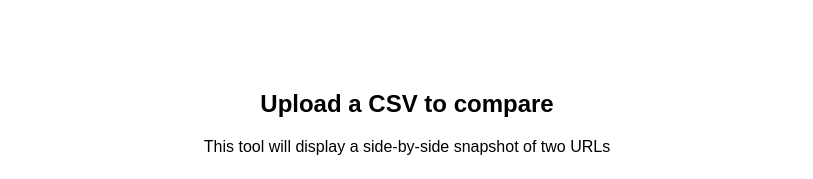
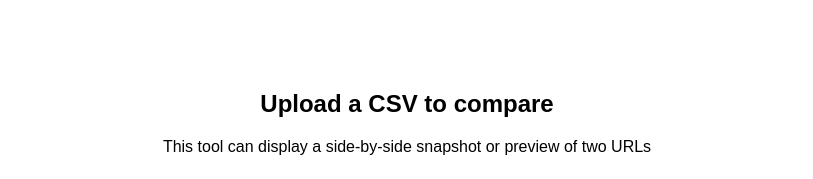
Before and after one commit to Automattic/compare-snapshot-tool, a React (Create React App) app: page / in a window 1280 px wide. Shown: the top 179 px of the page, without its empty margins (233-1046 px from the left). Built offline with nearby package versions, Linux system fonts and the light colour scheme.

Commit message:
Update tool description

```diff
--- a/src/components/Instructions.js
+++ b/src/components/Instructions.js
@@ -2,7 +2,7 @@ export default function Instructions() {
     return (
         <div className='instructions'>
             <h2>Upload a CSV to compare</h2>
-            <p>This tool will display a side-by-side snapshot of two URLs</p>
+            <p>This tool can display a side-by-side snapshot or preview of two URLs</p>
         </div>
       )
 }
```
